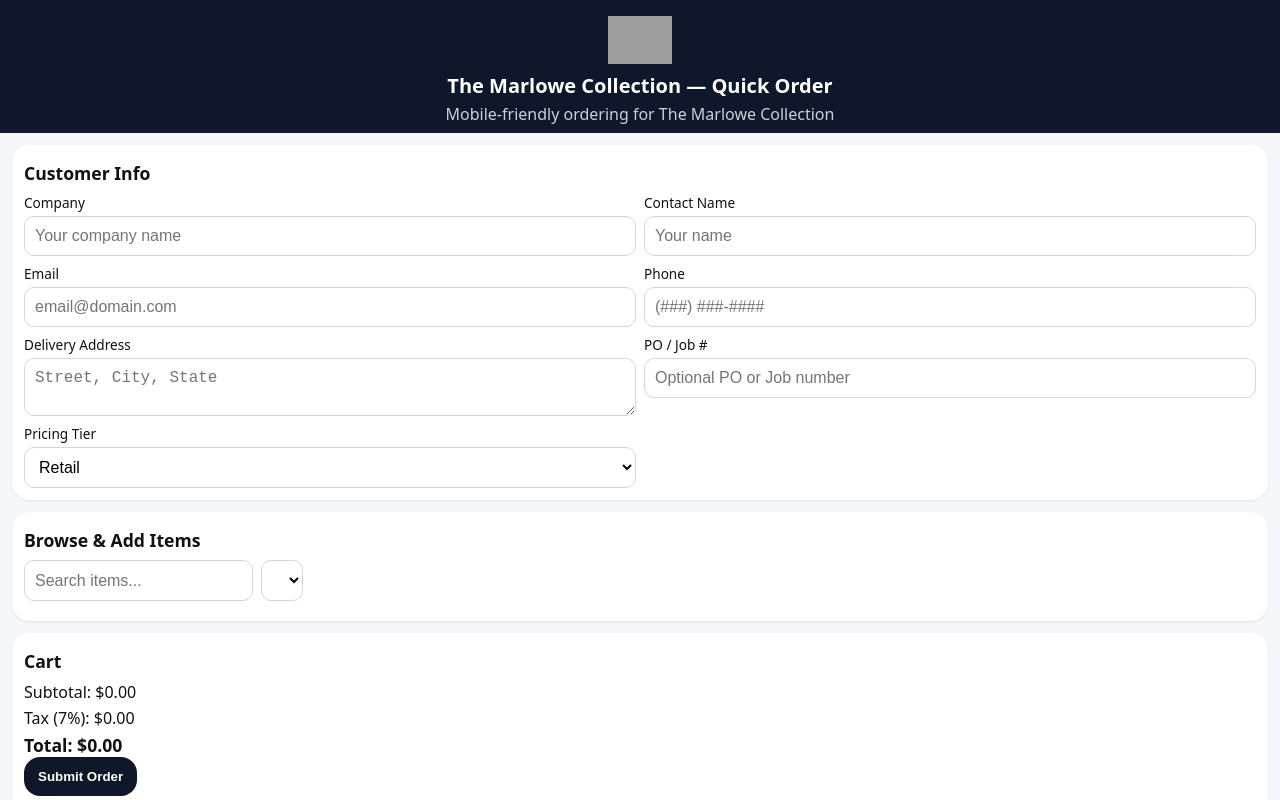
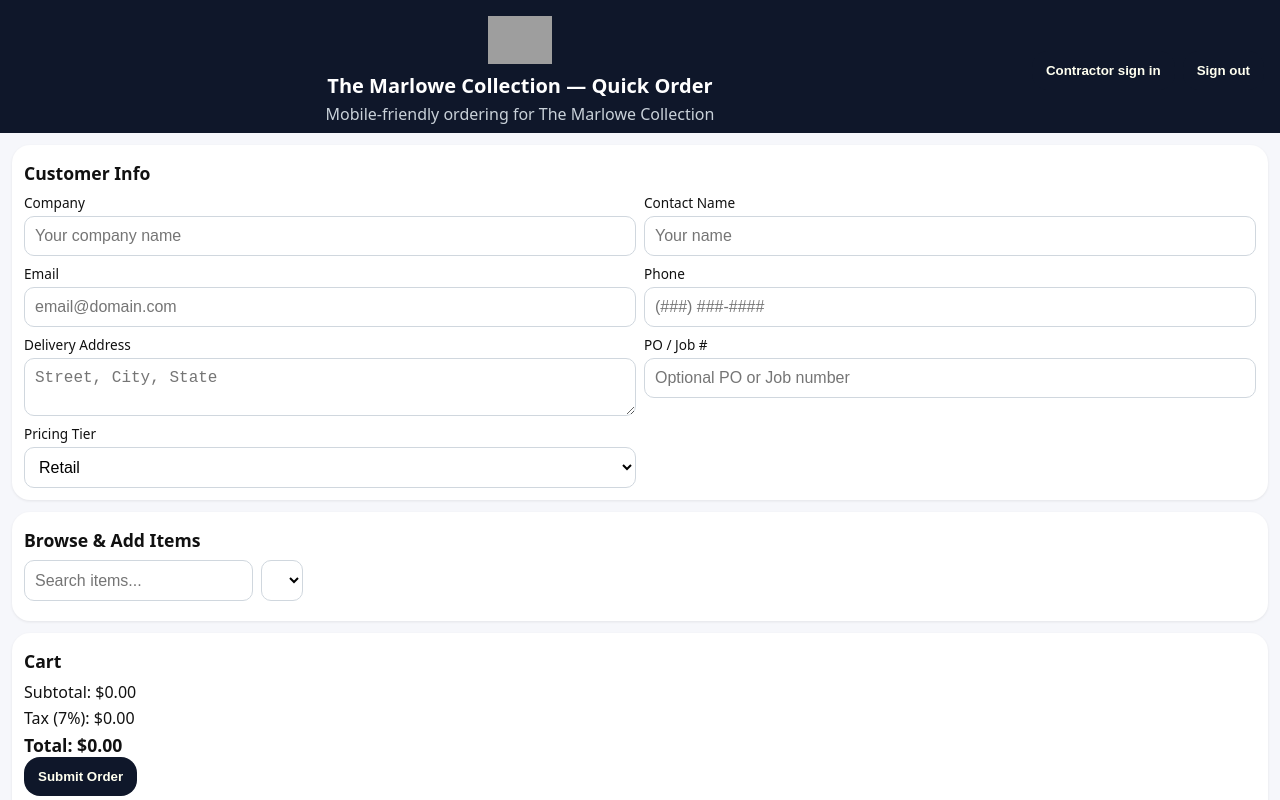
Before and after one commit to flippenllc/marlowe-collection-quick-order, a website: page the-marlowe-collection/frontend/index.html in a window 1280 px wide. Shown: the top 800 px of the page. Drawn offline with Linux system fonts and the light colour scheme; grey boxes are pictures that could not be loaded.

Commit message:
Update index.html

```diff
--- a/the-marlowe-collection/frontend/index.html
+++ b/the-marlowe-collection/frontend/index.html
@@ -8,10 +8,19 @@
 </head>
 <body>
   <header>
-    <div class="brand"><img src="marlowe-logo.png" alt="The Marlowe Collection logo"/></div>
-    <h1>The Marlowe Collection — Quick Order</h1>
-    <p class="sub">Mobile-friendly ordering for The Marlowe Collection</p>
-  </header>
+  <div style="display:flex;justify-content:space-between;align-items:center;gap:8px;flex-wrap:wrap;">
+    <div style="flex:1 1 auto;text-align:center">
+      <!-- your existing brand/logo/title -->
+      <div class="brand"><img src="marlowe-logo.png" alt="The Marlowe Collection logo"/></div>
+      <h1>The Marlowe Collection — Quick Order</h1>
+      <p class="sub">Mobile-friendly ordering for The Marlowe Collection</p>
+    </div>
+    <div style="flex:0 0 auto;display:flex;gap:8px">
+      <button onclick="contractorSignIn()">Contractor sign in</button>
+      <button onclick="contractorSignOut()">Sign out</button>
+    </div>
+  </div>
+</header>
 
   <section class="card">
     <h2>Customer Info</h2>
```
